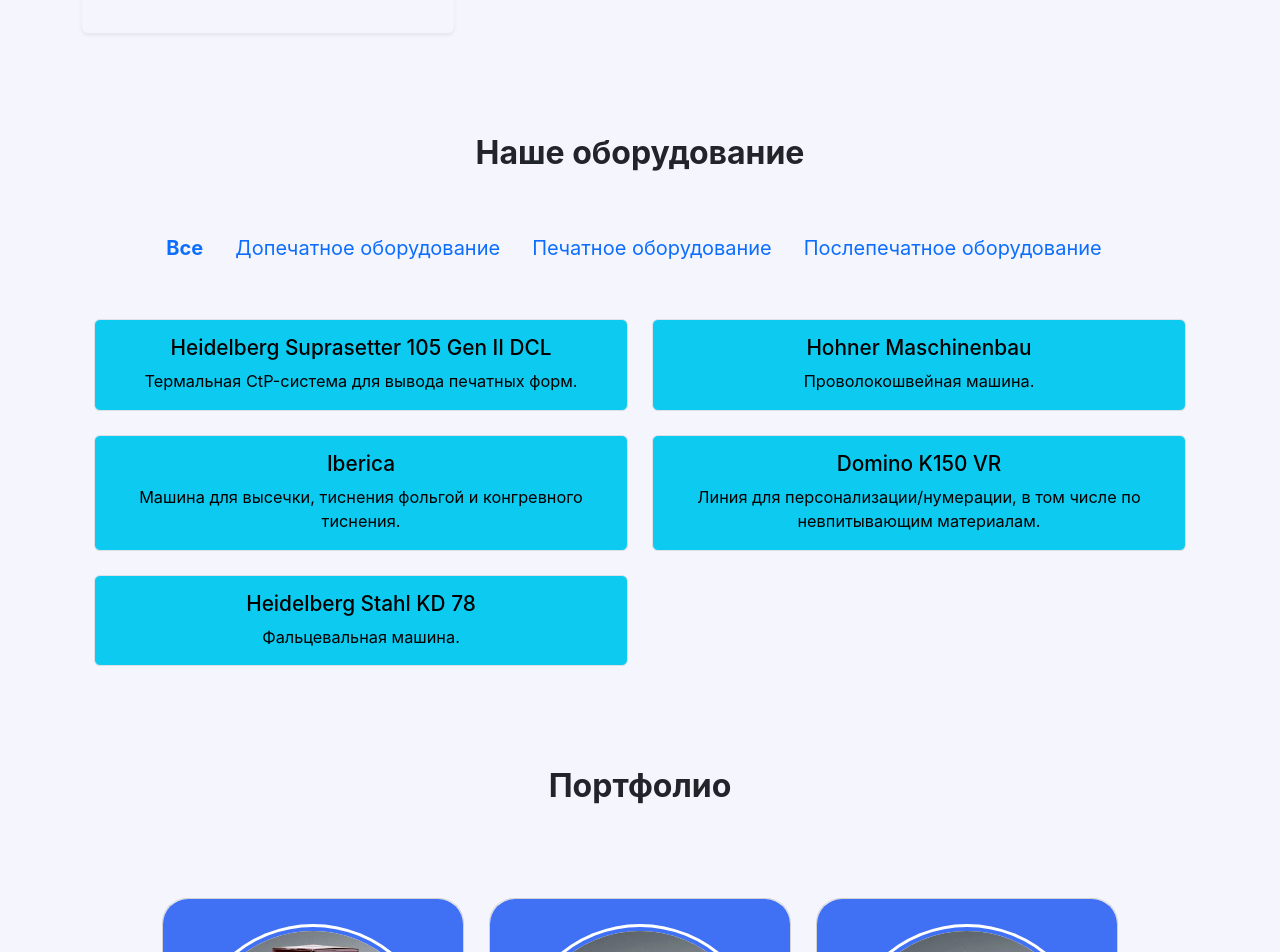
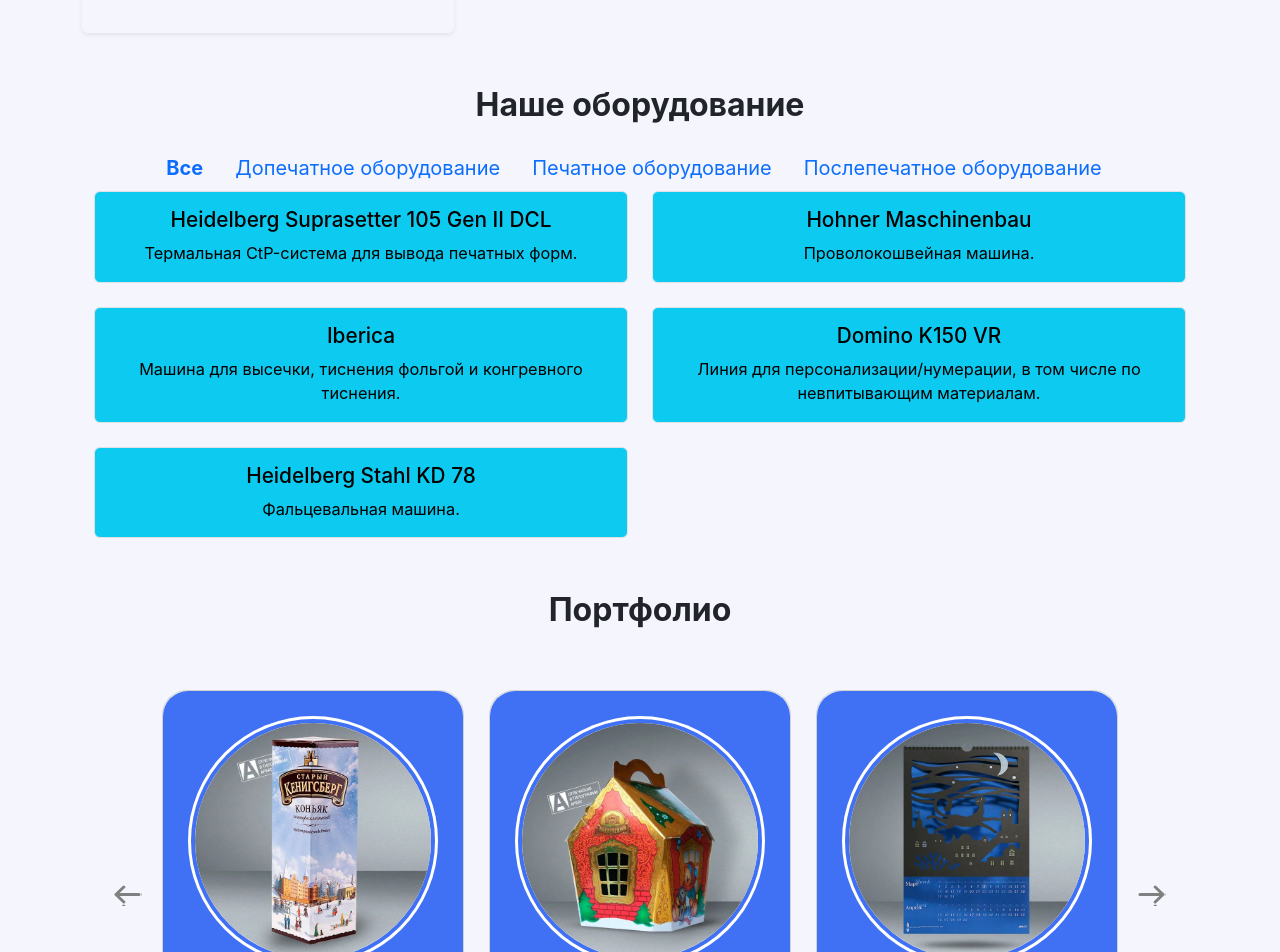
Before and after one commit to VladimirIvancha/com-react-npd-upakovka, a React (Create React App) app: page /about in a window 1280 px wide. Shown: the part 2060-3012 px from the top of the page. Built offline with nearby package versions, Linux system fonts and the light colour scheme.

Commit message:
hotfix: margins

```diff
--- a/src/components/About/About.jsx
+++ b/src/components/About/About.jsx
@@ -56,12 +56,12 @@
             </div>
             <div className="container about-tabs full-size d-block my-5">
               <div className="row">
-                <div className="col-12 text-center mt-5">
+                <div className="col-12 text-center">
                   <div className="fs-2 fw-bold">Наше оборудование</div>
                 </div>
               </div>
               <div className="row">
-                <ul className="nav justify-content-center my-5">
+                <ul className="nav justify-content-center mt-3">
                   {aboutOurMachinesLinksInitialData.map((item) => (
                     <AboutOurMachinesLink key={item.id} item={item} />
                   ))}
@@ -91,11 +91,11 @@
             </div>
             <div className="container about-portfolio my-5">
               <div className="row">
-                <div className="col-12 text-center mt-5">
+                <div className="col-12 text-center">
                   <div className="fs-2 fw-bold">Портфолио</div>
                 </div>
               </div>
-              <div className="row my-5">
+              <div className="row mt-3">
                 <AboutPortfolioSwiper />
               </div>
             </div>
--- a/src/components/Products/Products.jsx
+++ b/src/components/Products/Products.jsx
@@ -40,7 +40,7 @@
 
       <FeedbackForm />
 
-      <div className="container about-portfolio mt-5">
+      <div className="container about-portfolio my-5">
         <div className="row">
           <div className="col-12 text-center">
             <div className="fs-2 fw-bold">Портфолио</div>
--- a/src/components/Services/Services.jsx
+++ b/src/components/Services/Services.jsx
@@ -38,7 +38,7 @@
 
       <FeedbackForm />
 
-      <div className="container about-portfolio mt-5">
+      <div className="container about-portfolio my-5">
         <div className="row">
           <div className="col-12 text-center">
             <div className="fs-2 fw-bold">Портфолио</div>
```
